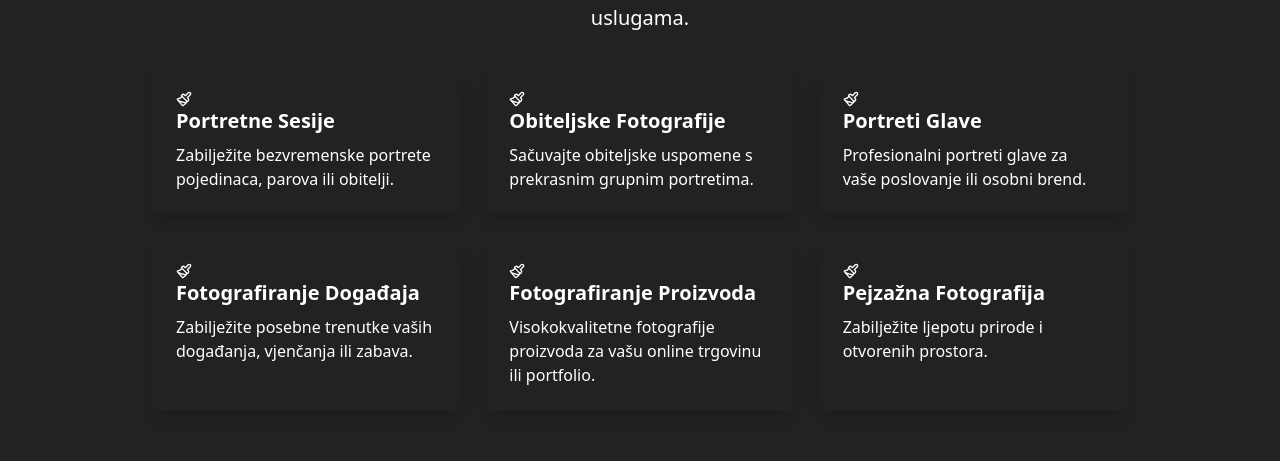
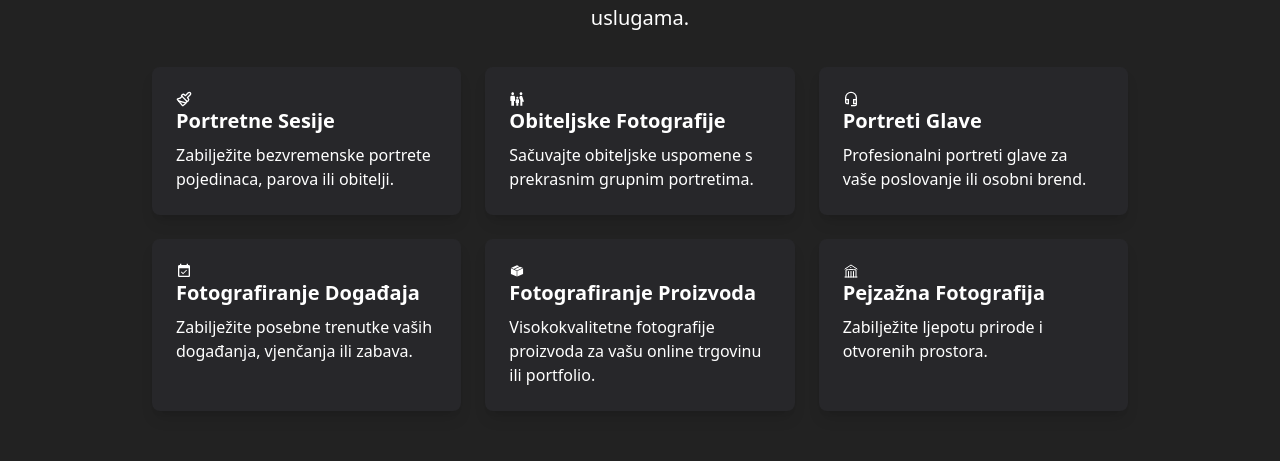
Before and after one commit to Omzixel/FIS77, a React (Vite) app in the folder fis77-ui/: page /services in a window 1280 px wide. Shown: the part 334-795 px from the top of the page. Built offline with nearby package versions, Linux system fonts and the light colour scheme.

Commit message:
Improved dark mode on services also implemented various icons.

```diff
--- a/fis77-ui/src/index.css
+++ b/fis77-ui/src/index.css
@@ -26,10 +26,10 @@
   @apply bg-gray-100 transition duration-300 ease-out;
 }
 
-.theme-dark-dark-text {
-  @apply text-[#121212] transition duration-300 ease-out;
+.theme-dark-container {
+  @apply bg-zinc-800;
 }
 
-.theme-dark-light-text {
-  @apply text-white transition duration-300 ease-out;
+.theme-light-container {
+  @apply bg-[#fafafa];
 }
--- a/fis77-ui/src/pages/Services.tsx
+++ b/fis77-ui/src/pages/Services.tsx
@@ -1,5 +1,13 @@
 import { textContent } from "@/components/text components/ServicesTC";
 import { LuPaintbrush } from "react-icons/lu";
+import {
+  MdOutlineHeadsetMic,
+  MdEventAvailable,
+  MdFamilyRestroom,
+} from "react-icons/md";
+import { GiCardboardBoxClosed } from "react-icons/gi";
+import { HiOutlineBuildingLibrary } from "react-icons/hi2";
+
 import { FC } from "react";
 
 interface IProps {
@@ -27,7 +35,9 @@ const Services: FC<IProps> = ({ className, langName }) => {
             </div>
           </div>
           <div className="grid grid-cols-1 sm:grid-cols-2 md:grid-cols-3 gap-6 mt-8">
-            <div className="bg-background rounded-lg shadow-lg p-6">
+            <div
+              className={`bg-background rounded-lg shadow-lg p-6 theme-${className}-container`}
+            >
               {" "}
               <LuPaintbrush />
               <h3 className="text-xl font-bold mb-2">
@@ -41,8 +51,10 @@ const Services: FC<IProps> = ({ className, langName }) => {
                   : textContent.cro.product_description.product_v1}
               </p>
             </div>
-            <div className="bg-background rounded-lg shadow-lg p-6">
-              <LuPaintbrush />
+            <div
+              className={`bg-background rounded-lg shadow-lg p-6 theme-${className}-container`}
+            >
+              <MdFamilyRestroom />
               <h3 className="text-xl font-bold mb-2">
                 {langName === "eng"
                   ? textContent.eng.product_title.product_v2
@@ -54,8 +66,10 @@ const Services: FC<IProps> = ({ className, langName }) => {
                   : textContent.cro.product_description.product_v2}
               </p>
             </div>
-            <div className="bg-background rounded-lg shadow-lg p-6">
-              <LuPaintbrush />
+            <div
+              className={`bg-background rounded-lg shadow-lg p-6 theme-${className}-container`}
+            >
+              <MdOutlineHeadsetMic />
               <h3 className="text-xl font-bold mb-2">
                 {langName === "eng"
                   ? textContent.eng.product_title.product_v3
@@ -67,8 +81,10 @@ const Services: FC<IProps> = ({ className, langName }) => {
                   : textContent.cro.product_description.product_v3}
               </p>
             </div>
-            <div className="bg-background rounded-lg shadow-lg p-6">
-              <LuPaintbrush />
+            <div
+              className={`bg-background rounded-lg shadow-lg p-6 theme-${className}-container`}
+            >
+              <MdEventAvailable />
               <h3 className="text-xl font-bold mb-2">
                 {langName === "eng"
                   ? textContent.eng.product_title.product_v4
@@ -80,8 +96,10 @@ const Services: FC<IProps> = ({ className, langName }) => {
                   : textContent.cro.product_description.product_v4}
               </p>
             </div>
-            <div className="bg-background rounded-lg shadow-lg p-6">
-              <LuPaintbrush />
+            <div
+              className={`bg-background rounded-lg shadow-lg p-6 theme-${className}-container`}
+            >
+              <GiCardboardBoxClosed />
               <h3 className="text-xl font-bold mb-2">
                 {langName === "eng"
                   ? textContent.eng.product_title.product_v5
@@ -93,8 +111,11 @@ const Services: FC<IProps> = ({ className, langName }) => {
                   : textContent.cro.product_description.product_v5}
               </p>
             </div>
-            <div className="bg-background rounded-lg shadow-lg p-6">
-              <LuPaintbrush />
+            <div
+              className={`bg-background rounded-lg shadow-lg p-6 theme-${className}-container`}
+            >
+              <HiOutlineBuildingLibrary />
+
               <h3 className="text-xl font-bold mb-2">
                 {langName === "eng"
                   ? textContent.eng.product_title.product_v6
```
